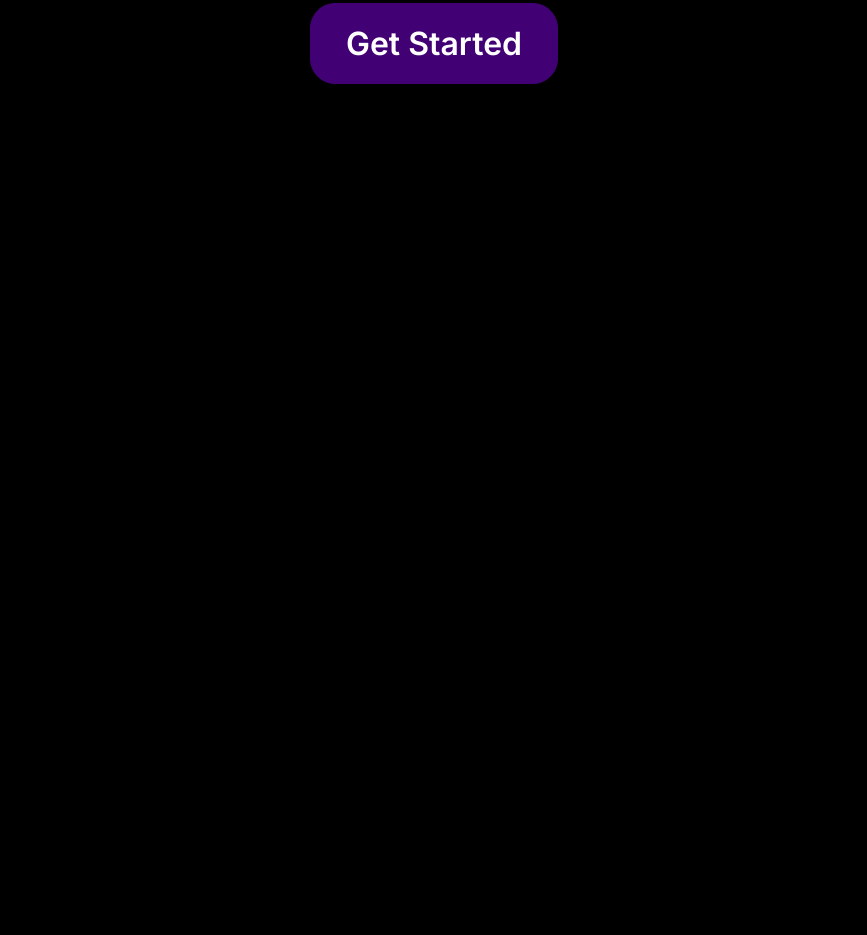
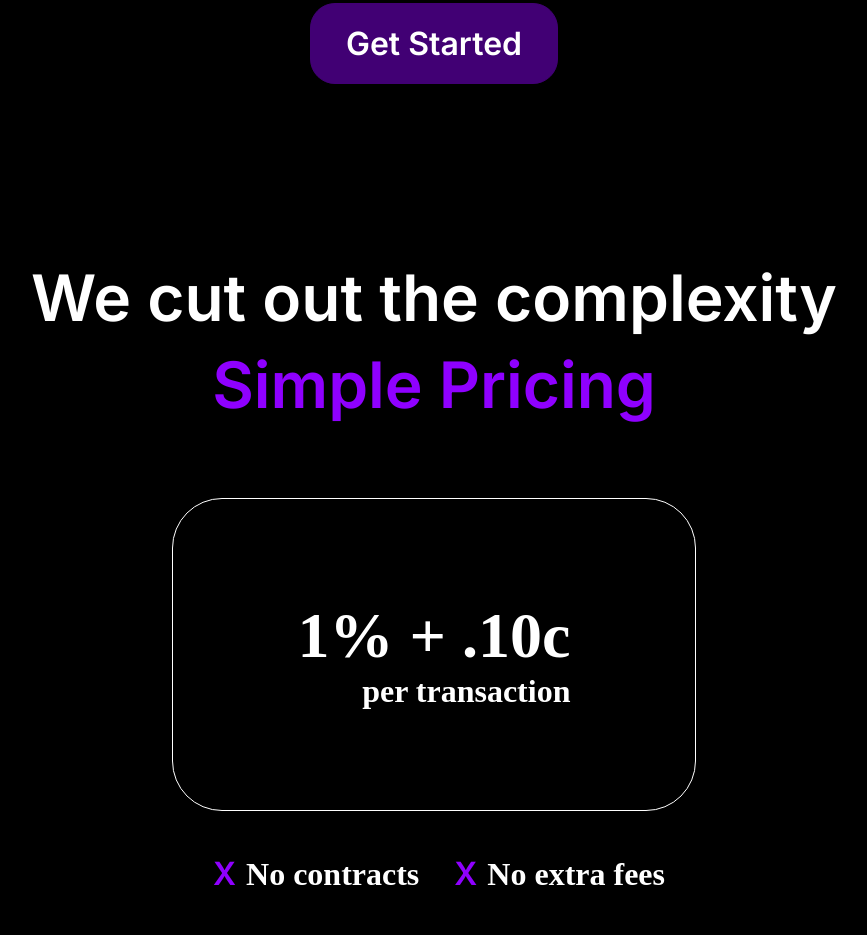
Before and after one commit to ZuesSSSSS/Zinzo, an Astro site: page / in a window 1280 px wide. Shown: the part 486-1421 px from the top of the page, without its empty margins (206-1073 px from the left). Before the commit the page ends 800 px from the top, so only its background shows below. Built offline with nearby package versions, Linux system fonts and the light colour scheme; Astro itself is replaced by a stand-in of ours.

Commit message:
Added Pricing Section

```diff
--- /dev/null
+++ b/src/components/Pricing.astro
@@ -0,0 +1,125 @@
+---
+---
+<div class='TextContainer'>
+	<h3 class='PriceText'>We cut out the complexity</h3>
+	<h3 class='purpleText subText'>Simple Pricing</h3>
+</div>
+<div class='flex flex-center flex-column'>
+    <div class='box-container flex flex-center flex-column'>
+        <div style="text-align: right;">
+            <h3>1% + .10c</h3>
+            <h4>per transaction</h4>
+        </div>
+    </div>
+    <div class='flex flex-center extra-details'>
+        <h4><a class='purpleText'>X</a>No contracts</h4>
+        <h4><a class='purpleText'>X</a>No extra fees</h4>
+    </div>
+</div>
+
+<style>
+    @media (max-width: 1000px) {
+        .TextContainer h3 {
+            font-size: 48px !important;
+        }
+    }
+    @media (max-width: 700px) {
+        .TextContainer h3 {
+            font-size: 32px !important;
+        }
+        .box-container {
+            padding: 75px 100px 75px 100px !important;
+        }
+        h4 {
+            font-size: 24px !important;
+        }
+        h3 {
+            font-size: 48px !important;
+        }
+    }
+    @media (max-width: 500px) {
+        .box-container {
+            padding: 50px !important;
+        }
+        .extra-details h4 {
+            font-size: 20px !important;
+        }
+    }
+    @media (max-width: 375px) {
+        .box-container {
+            padding: 25px !important;
+            border-radius: 25px !important;
+        }
+        /* .extra-details h4 a {} */
+        .extra-details {
+            gap: 15px !important;
+        }
+        .extra-details h4 a {
+            margin: 5px !important;
+        }
+    }
+    .flex {
+        display: flex;
+    }
+    .flex-center {
+        justify-content: center;
+        align-items: center;
+    }
+    .flex-column {
+        flex-direction: column;
+    }
+    .text-align-right {
+        text-align: right;
+    }
+    .TextContainer {
+        margin-top: 25px;
+        display: flex;
+        justify-content: center;
+        flex-direction: column;
+    }
+    .PriceText {
+        color: white;
+        margin: 100px 25px 0px 25px;
+    }
+    .purpleText {
+        color: #8F00FF;
+    }
+    .subText {
+        margin: 10px 25px 50px 25px;
+    }
+    .PriceText, .purpleText {
+		font-family: 'Inter', sans-serif;
+    }
+    .TextContainer h3 {
+        display: flex;
+        justify-content: center;
+        text-align: center;
+        font-size: 64px;
+    }
+    .box-container {
+        border: 1px solid white;
+        color: white;
+        margin-top: 25px;
+        padding: 100px 125px 100px 125px;
+        border-radius: 50px;
+    }
+    .box-container h3, .box-container h4 {
+        margin: 0;
+        text-align: right;
+    }
+    h3 {
+        font-size: 64px;
+    }
+    h4 {
+        font-size: 32px;
+    }
+    .extra-details {
+        display: flex;
+        justify-content: center;
+        color: white;
+        gap: 25px;
+    }
+    .extra-details h4 a {
+        margin: 10px;
+    }
+</style>
--- a/src/pages/index.astro
+++ b/src/pages/index.astro
@@ -2,13 +2,14 @@
 import Layout from '../layouts/Layout.astro';
 import Nav from '../components/Nav.astro';
 import Hero from '../components/Hero.astro';
+import Pricing from '../components/Pricing.astro';
 ---
 
 <Layout title='Zinzo | Payment Gateway' description='Zinzo has the best priced payment gateway in the world. Integrate Zinzo into your projects, websites, and apps.'>
 	<Nav />
 	<Hero />
 	<!-- <DashboardScreen /> -->
-	<!-- <Pricing /> -->
+	<Pricing />
 	<!-- <ListLicensing /> -->
 	<!-- <Footer /> -->
 </Layout>
```
